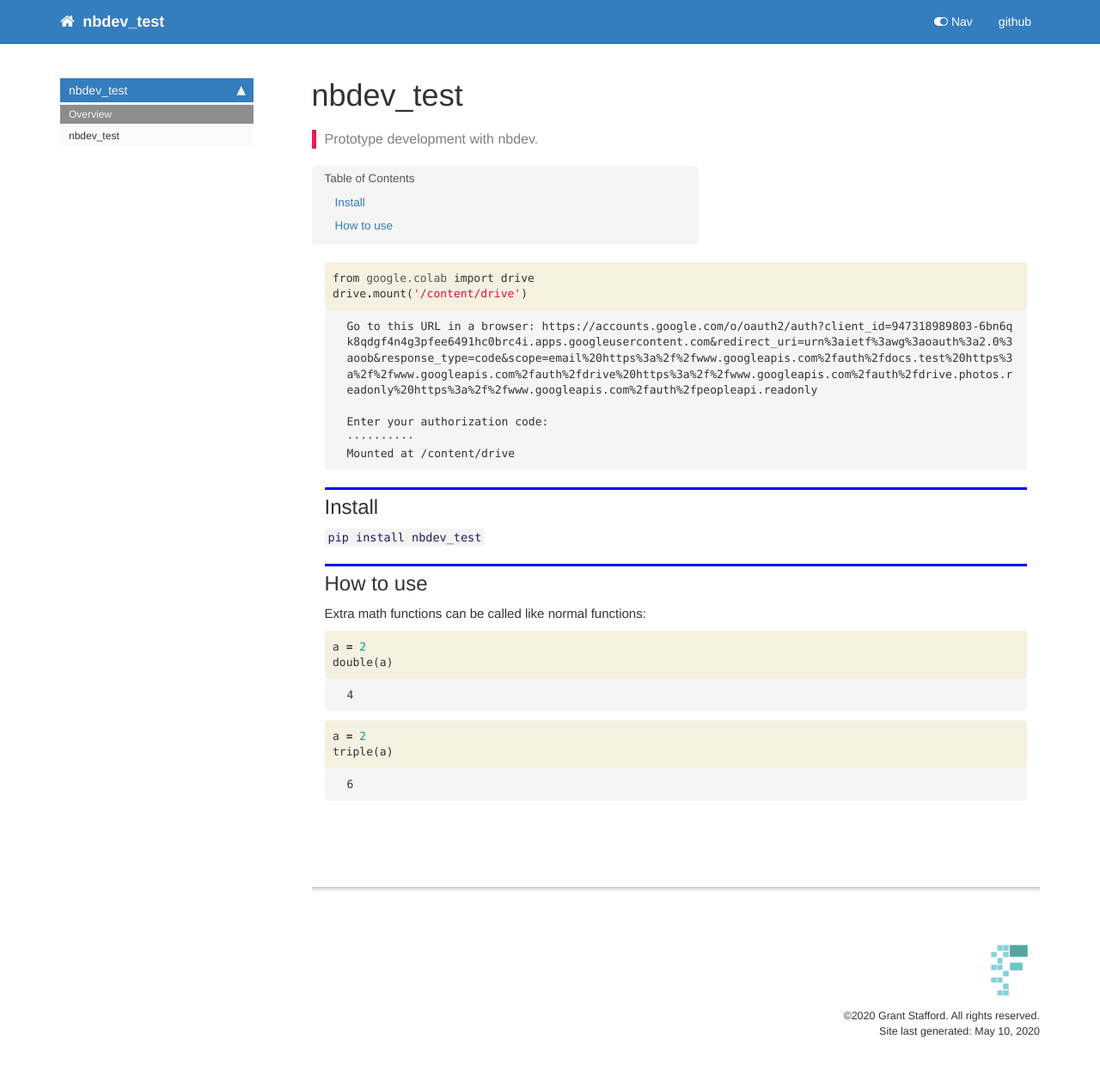
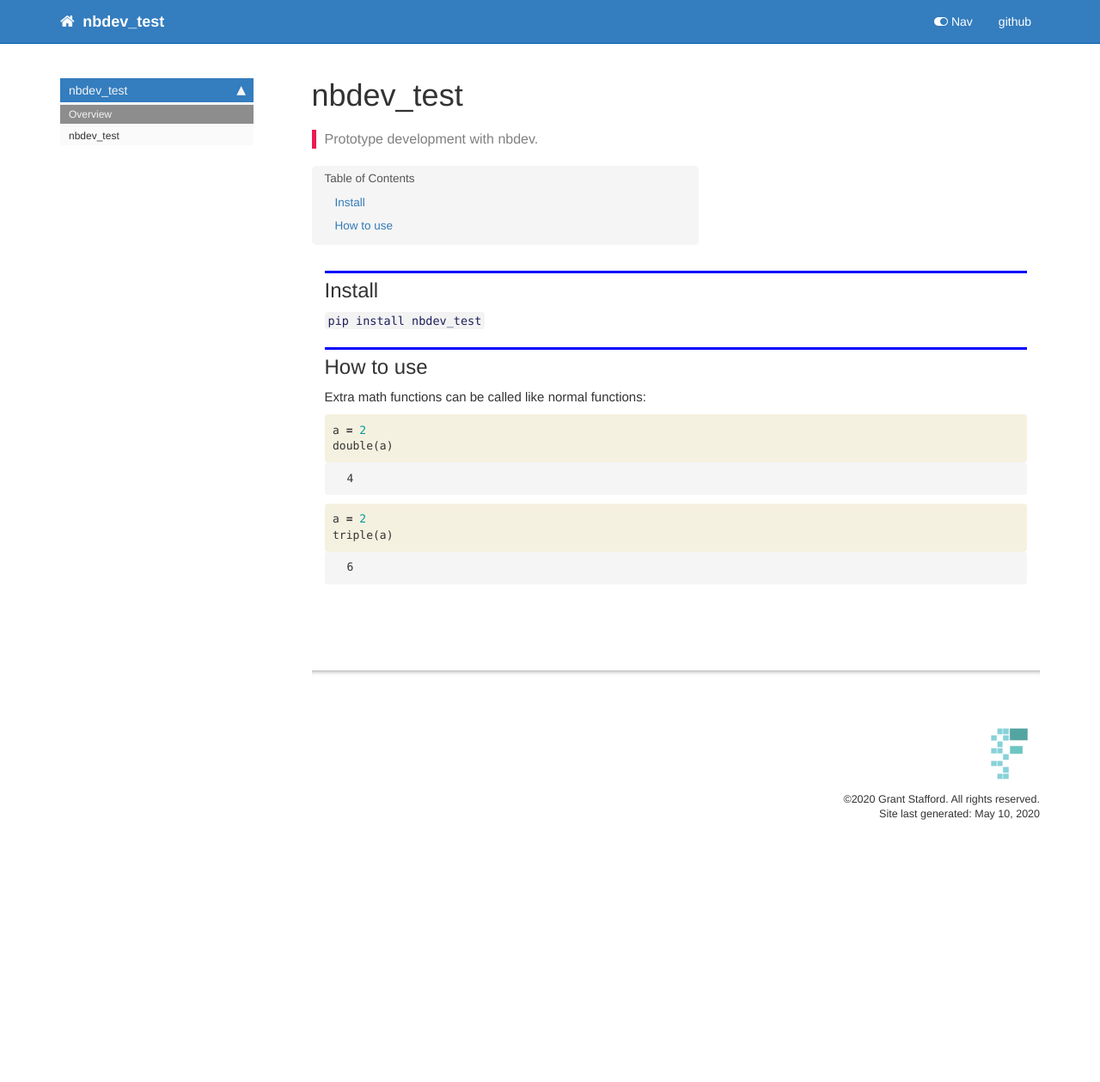
Before and after one commit to gstaff/nbdev_test, a Jekyll site: the page built from docs/index.html, in a window 1280 px wide. Shown: the whole page at 86% size. Built offline with Jekyll 4.4.1, drawn with Linux system fonts in a browser that asks for light colours; nearby versions of some CDN libraries; comment, search, counter and statistics services are not loaded; after the commit the page ends 1007 px from its top, so only the background shows below that.

Commit message:
Updating library

```diff
--- a/docs/index.html
+++ b/docs/index.html
@@ -23,42 +23,6 @@ description: "Prototype development with nbdev."
     {% raw %}
 
 <div class="cell border-box-sizing code_cell rendered">
-
-</div>
-    {% endraw %}
-
-    {% raw %}
-
-<div class="cell border-box-sizing code_cell rendered">
-<div class="input">
-
-<div class="inner_cell">
-    <div class="input_area">
-<div class=" highlight hl-ipython3"><pre><span></span><span class="kn">from</span> <span class="nn">google.colab</span> <span class="kn">import</span> <span class="n">drive</span>
-<span class="n">drive</span><span class="o">.</span><span class="n">mount</span><span class="p">(</span><span class="s1">&#39;/content/drive&#39;</span><span class="p">)</span>
-</pre></div>
-
-    </div>
-</div>
-</div>
-
-<div class="output_wrapper">
-<div class="output">
-
-<div class="output_area">
-
-<div class="output_subarea output_stream output_stdout output_text">
-<pre>Go to this URL in a browser: https://accounts.google.com/o/oauth2/auth?client_id=947318989803-6bn6qk8qdgf4n4g3pfee6491hc0brc4i.apps.googleusercontent.com&amp;redirect_uri=urn%3aietf%3awg%3aoauth%3a2.0%3aoob&amp;response_type=code&amp;scope=email%20https%3a%2f%2fwww.googleapis.com%2fauth%2fdocs.test%20https%3a%2f%2fwww.googleapis.com%2fauth%2fdrive%20https%3a%2f%2fwww.googleapis.com%2fauth%2fdrive.photos.readonly%20https%3a%2f%2fwww.googleapis.com%2fauth%2fpeopleapi.readonly
-
-Enter your authorization code:
-··········
-Mounted at /content/drive
-</pre>
-</div>
-</div>
-
-</div>
-</div>
 
 </div>
     {% endraw %}
```
Also changed, not shown: README.md, 1 other file.
